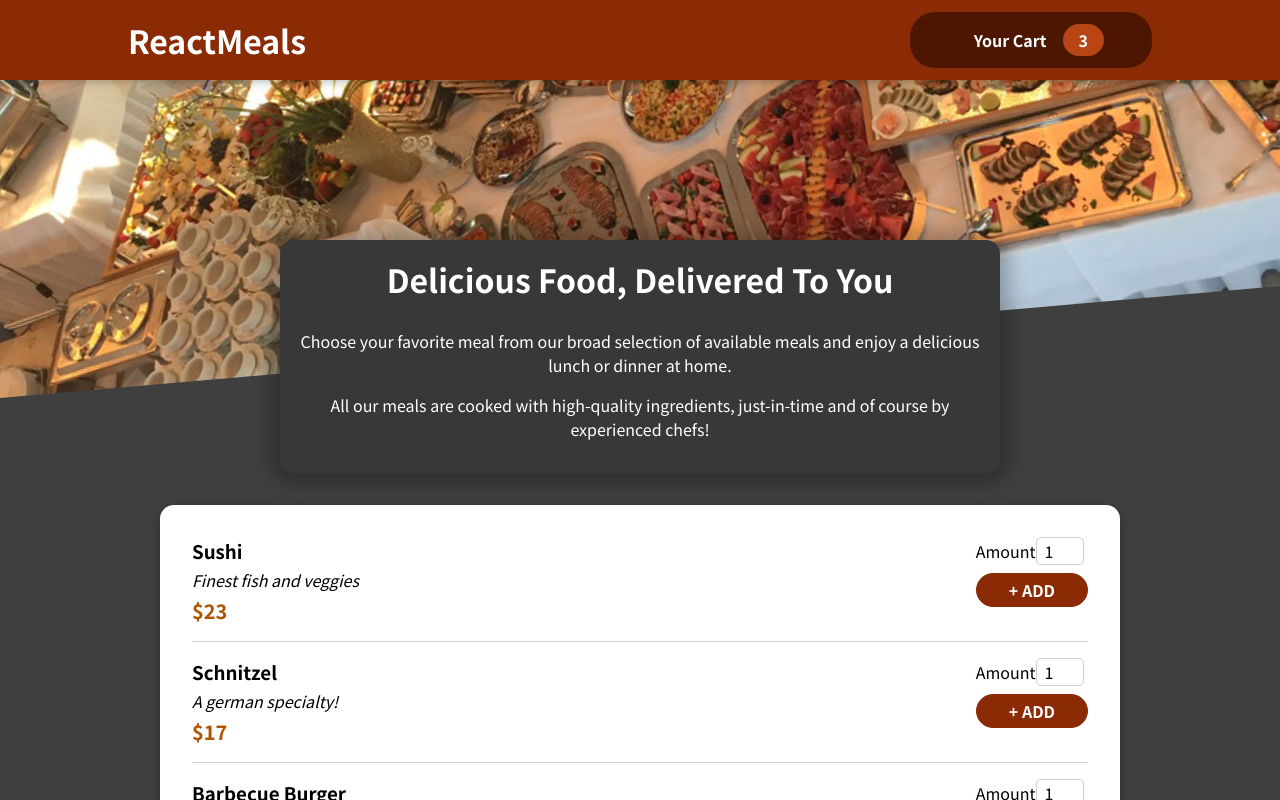
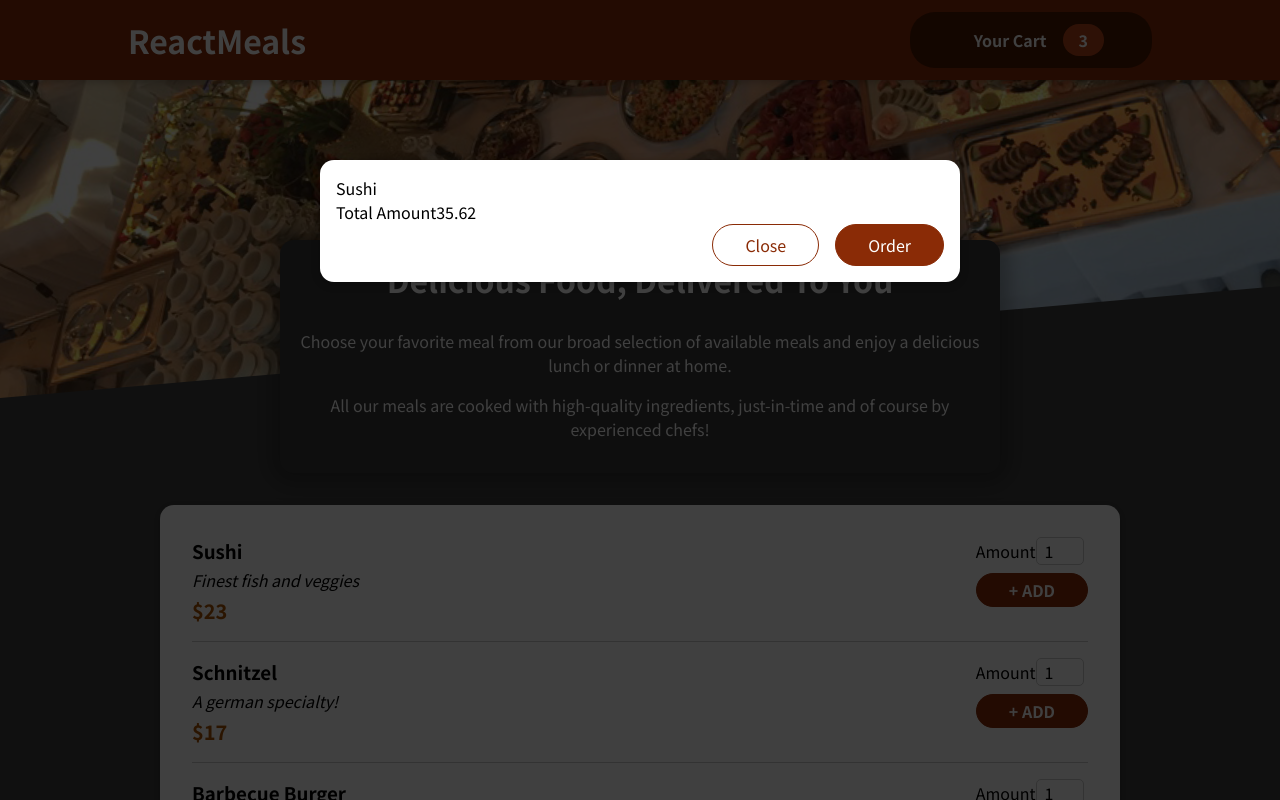
Before and after one commit to lakerser/deliveryApp, a React (Create React App) app: page / in a window 1280 px wide. Shown: the top 800 px of the page. Built offline with nearby package versions, Linux system fonts and the light colour scheme; some icons are missing.

Commit message:
lesson 140 adding a modal via react portals

```diff
--- a/public/index.html
+++ b/public/index.html
@@ -28,7 +28,9 @@
   </head>
   <body>
     <noscript>You need to enable JavaScript to run this app.</noscript>
+    <div id="overlays"></div>
     <div id="root"></div>
+
     <!--
       This HTML file is a template.
       If you open it directly in the browser, you will see an empty page.
--- a/src/App.jsx
+++ b/src/App.jsx
@@ -2,10 +2,12 @@
 import React from 'react';
 import Header from './components/Layout/Header';
 import Meals from './components/Meals/Meals';
+import Cart from './components/Cart/Cart';
 
 function App() {
   return (
     <>
+      <Cart />
       <Header />
       <main>
         <Meals />
--- a/src/components/Cart/Cart.jsx
+++ b/src/components/Cart/Cart.jsx
@@ -1,5 +1,6 @@
 import React from 'react';
 import classes from './Cart.module.css';
+import Modal from '../UI/Modal';
 
 export default function Cart() {
   const cartItems = (
@@ -10,20 +11,20 @@
     </ul>
   );
   return (
-    <div>
+    <Modal>
       {cartItems}
       <div classes={classes.total}>
         <span>Total Amount</span>
         <span>35.62</span>
       </div>
       <div className={classes.actions}>
-        <button type="button" className={classes.s['button--alt']}>
+        <button type="button" className={classes['button--alt']}>
           Close
         </button>
         <button type="button" className={classes.button}>
           Order
         </button>
       </div>
-    </div>
+    </Modal>
   );
 }
--- /dev/null
+++ b/src/components/UI/Modal.jsx
@@ -0,0 +1,26 @@
+/* eslint-disable max-len */
+import React from 'react';
+import ReactDOM from 'react-dom';
+import classes from './Modal.module.css';
+
+function BackdropComponent() {
+  return <div className={classes.backdrop} />;
+}
+function ModalOverlayComponent({ children }) {
+  return (
+    <div className={classes.modal}>
+      <div className={classes.content}>{children}</div>
+    </div>
+  );
+}
+
+const portalElement = document.getElementById('overlays');
+
+export default function Modal({ children }) {
+  return (
+    <>
+      {ReactDOM.createPortal(<BackdropComponent />, portalElement)}
+      {ReactDOM.createPortal(<ModalOverlayComponent>{children}</ModalOverlayComponent>, portalElement)}
+    </>
+  );
+}
--- /dev/null
+++ b/src/components/UI/Modal.module.css
@@ -0,0 +1,40 @@
+.backdrop {
+  position: fixed;
+  top: 0;
+  left: 0;
+  width: 100%;
+  height: 100vh;
+  z-index: 20;
+  background-color: rgba(0, 0, 0, 0.75);
+}
+
+.modal {
+  position: fixed;
+  top: 20vh;
+  left: 5%;
+  width: 90%;
+  background-color: white;
+  padding: 1rem;
+  border-radius: 14px;
+  box-shadow: 0 2px 8px rgba(0, 0, 0, 0.25);
+  z-index: 30;
+  animation: slide-down 300ms ease-out forwards;
+}
+
+@media (min-width: 768px) {
+  .modal {
+    width: 40rem;
+    left: calc(50% - 20rem);
+  }
+}
+
+@keyframes slide-down {
+  from {
+    opacity: 0;
+    transform: translateY(-3rem);
+  }
+  to {
+    opacity: 1;
+    transform: translateY(0);
+  }
+}
```
